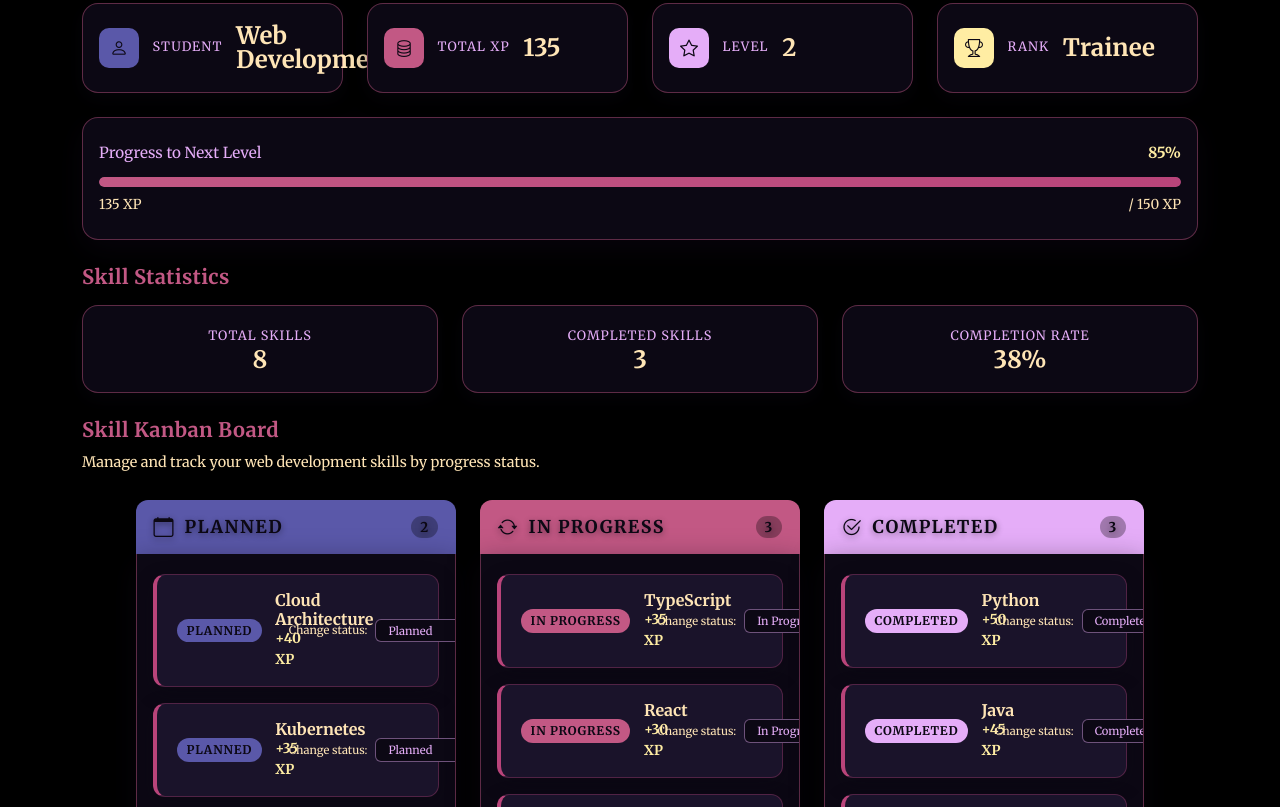
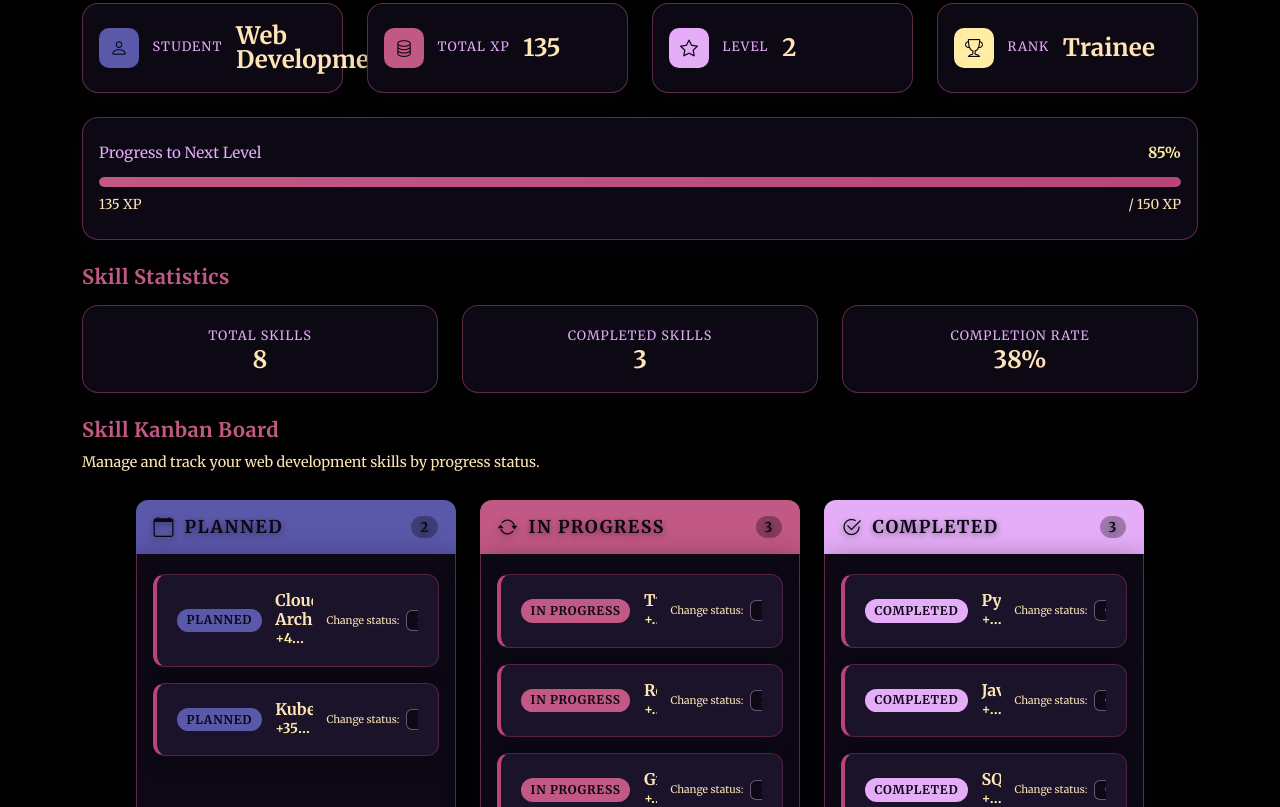
Before and after one commit to aisfhd/aisfhd.github.io, a plain HTML site: page about.html in a window 1280 px wide. Shown: the part 1993-2800 px from the top of the page. Drawn offline with Linux system fonts and the light colour scheme.

Commit message:
LW12: Fix skill card alignment overflow (v2)
- Pin status-change actions block to right edge with margin-left: auto
- Tighten select/label widths so the dropdown no longer overflows cards
- Add overflow protection (min-width: 0, overflow: hidden) to card flex
  children so content stays within column boundaries

```diff
--- a/assets/css/custom.css
+++ b/assets/css/custom.css
@@ -783,25 +783,30 @@ a:visited {
 .skill-card-actions {
   display: flex;
   align-items: center;
-  gap: 0.5rem;
+  gap: 0.4rem;
+  margin-left: auto;          /* pin actions to the right edge of the card */
   flex-shrink: 0;
   min-width: 0;
+  max-width: 38%;             /* keep actions block from overwhelming the card */
+  overflow: hidden;
 }
 .skill-card-actions label {
-  font-size: 0.7rem;
+  font-size: 0.65rem;
   color: var(--sun-glow);
   white-space: nowrap;
+  flex-shrink: 0;
 }
 .skill-card-actions select {
-  font-size: 0.7rem;
-  padding: 0.18rem 0.5rem;
-  max-width: 105px;
-  min-width: 70px;
+  font-size: 0.65rem;
+  padding: 0.12rem 0.4rem;
+  max-width: 75px;
+  min-width: 55px;
   background: var(--wet-sand-deep);
   color: var(--seafoam-lavender);
   border: 1px solid rgba(229, 173, 248, 0.45);
   border-radius: 6px;
   cursor: pointer;
+  flex-shrink: 0;
 }
 .skill-card-actions select:focus {
   outline: none;
@@ -809,9 +814,19 @@ a:visited {
 }
 
 /* Prevent flex children from overflowing the card width. */
+.skill-card,
 .skill-card-status,
+.skill-card-info,
+.skill-card-xp {
+  min-width: 0;
+}
 .skill-card-info {
-  min-width: 0;
+  overflow: hidden;
+}
+.skill-card-xp {
+  overflow: hidden;
+  text-overflow: ellipsis;
+  white-space: nowrap;
 }
 
 /* Responsive: stack columns on small screens */
```
